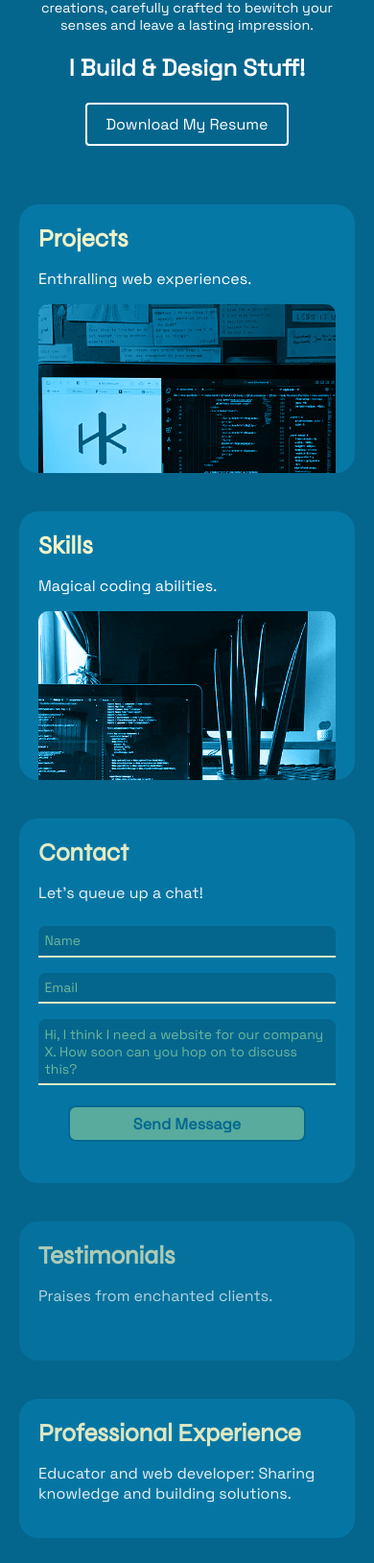
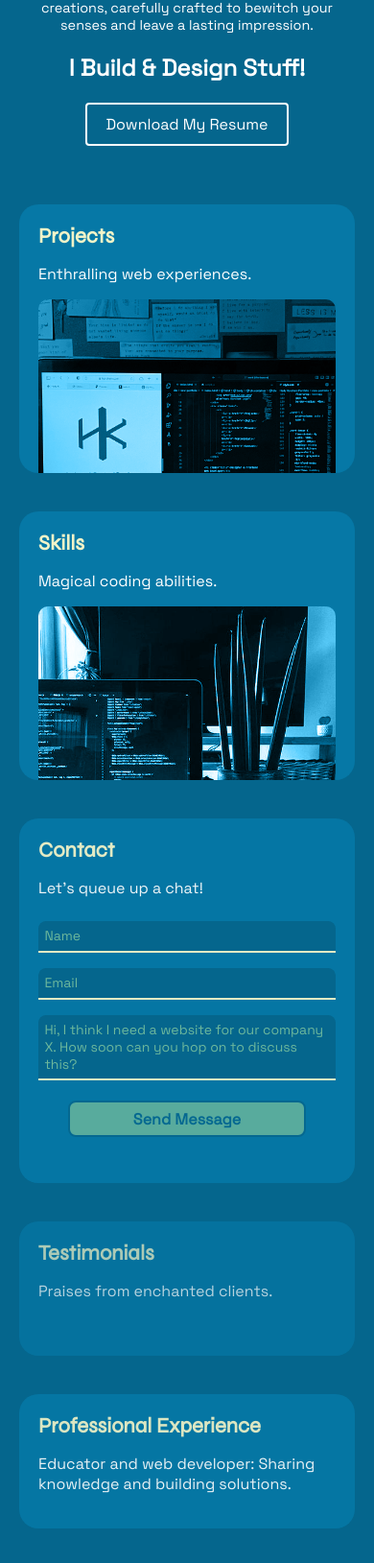
Before and after one commit to itsHadyy/itshadyy.github.io, a PHP site: page / in a window 390 px wide. Shown: the part 766-2395 px from the top of the page at 96% size. Run offline with PHP 8.4, Linux system fonts and the light colour scheme; some libraries are stand-ins or nearby versions.

Commit message:
Add files via upload

```diff
--- a/css/style-mobile.css
+++ b/css/style-mobile.css
@@ -76,7 +76,7 @@
     }
 
     .card h2 {
-        font-size: 26px;
+        font-size: 22px;
     }
 
     .testimonials {
```
